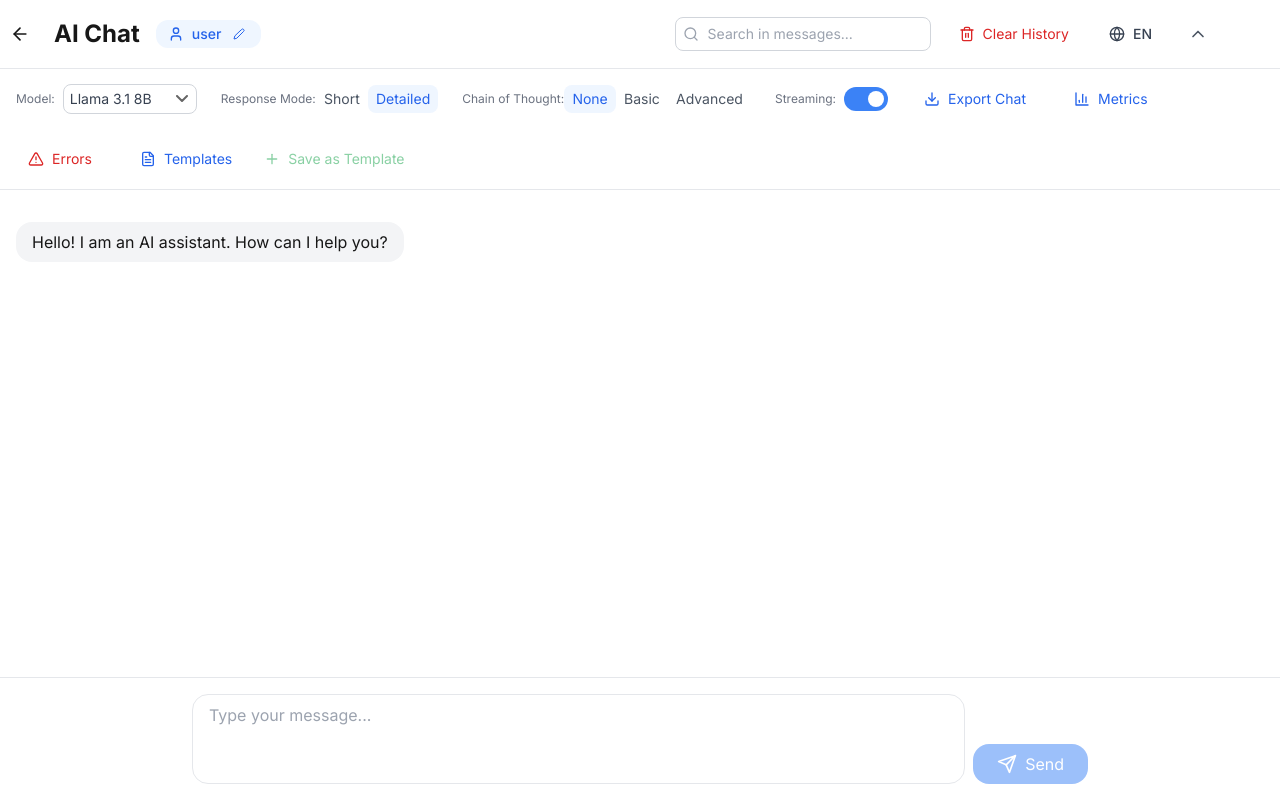
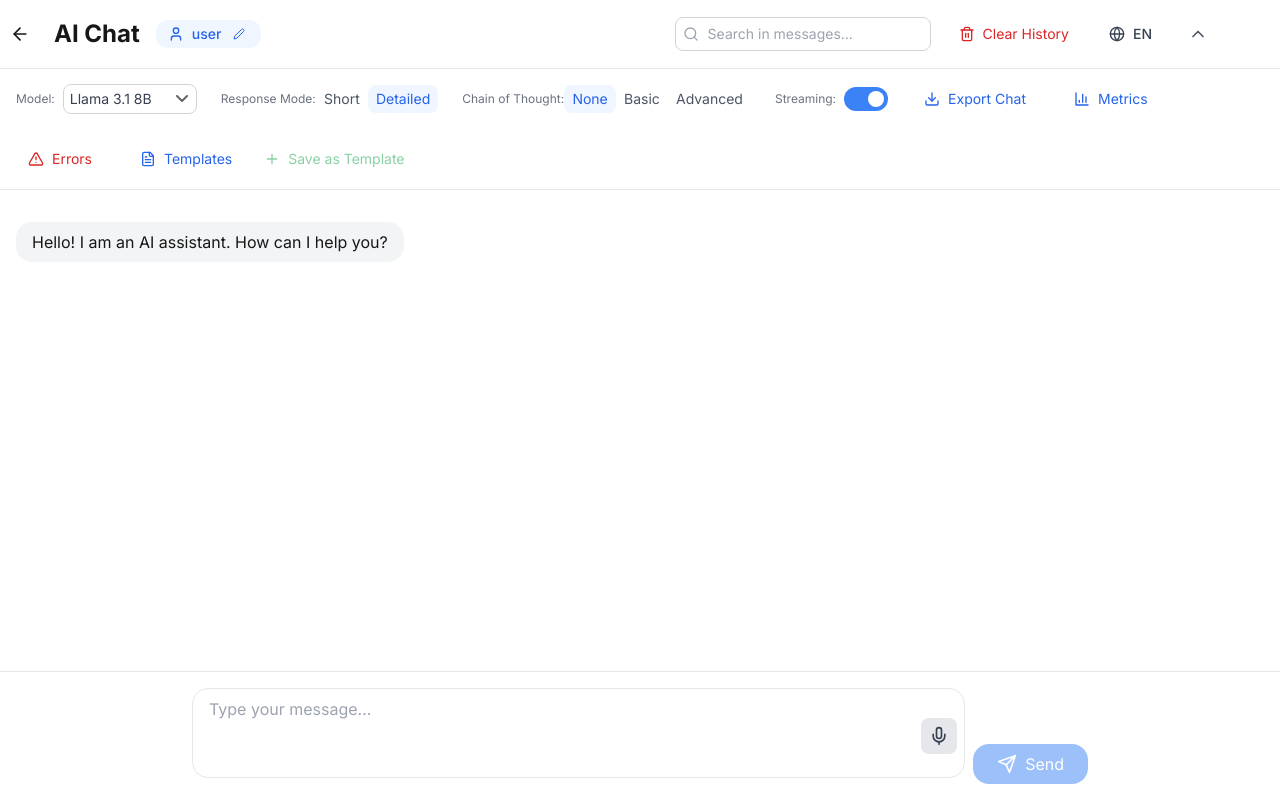
Before and after one commit to korytsa/AI-Next, a Next.js app in the folder frontend/: page /chat in a window 1280 px wide. Built offline with nearby package versions, Linux system fonts and the light colour scheme.

Commit message:
add speech api

```diff
--- a/frontend/app/chat/components/ChatInput.tsx
+++ b/frontend/app/chat/components/ChatInput.tsx
@@ -1,6 +1,7 @@
-import { Send, X } from 'lucide-react'
-import { forwardRef } from 'react'
+import { Send, X, Mic, MicOff } from 'lucide-react'
+import { forwardRef, useEffect } from 'react'
 import { useLanguage } from '@/app/contexts/LanguageContext'
+import { useSpeechRecognition } from '../hooks/useSpeechRecognition'
 
 const MAX_MESSAGE_LENGTH = 10000
 
@@ -14,7 +15,24 @@ interface ChatInputProps {
 
 export const ChatInput = forwardRef<HTMLTextAreaElement, ChatInputProps>(
   ({ input, setInput, onSubmit, loading, onCancel }, ref) => {
-    const { t } = useLanguage()
+    const { t, language } = useLanguage()
+
+    const {
+      isListening,
+      isSupported,
+      error: voiceError,
+      startListening,
+      stopListening,
+      transcript,
+    } = useSpeechRecognition(
+      (text: string) => {
+        const newText = input ? `${input} ${text}` : text
+        if (newText.length <= MAX_MESSAGE_LENGTH) {
+          setInput(newText)
+        }
+      },
+      language
+    )
 
     const handleInputChange = (e: React.ChangeEvent<HTMLTextAreaElement>) => {
       const value = e.target.value
@@ -23,13 +41,29 @@ export const ChatInput = forwardRef<HTMLTextAreaElement, ChatInputProps>(
       }
     }
 
+    const handleVoiceToggle = () => {
+      if (isListening) {
+        stopListening()
+      } else {
+        startListening()
+      }
+    }
+
+    const handleSubmit = (e: React.FormEvent) => {
+      if (isListening) {
+        stopListening()
+      }
+      onSubmit(e)
+    }
+
     const remainingChars = MAX_MESSAGE_LENGTH - input.length
     const isNearLimit = remainingChars < 100
 
     return (
-      <form onSubmit={onSubmit} className="border-t p-4">
+      <form onSubmit={handleSubmit} className="border-t p-4">
         <div className="flex flex-col gap-2 max-w-4xl mx-auto">
           <div className="flex gap-2 items-end">
+            <div className="flex-1 relative">
               <textarea
                 ref={ref}
                 value={input}
@@ -37,17 +71,40 @@ export const ChatInput = forwardRef<HTMLTextAreaElement, ChatInputProps>(
                 placeholder={t('chat.placeholder')}
                 maxLength={MAX_MESSAGE_LENGTH}
                 rows={3}
-              className="flex-1 px-4 py-2 border rounded-2xl focus:outline-none focus:ring-2 focus:ring-blue-500 dark:bg-gray-800 resize-none overflow-y-auto"
+                className="w-full px-4 py-2 pr-12 border rounded-2xl focus:outline-none focus:ring-2 focus:ring-blue-500 dark:bg-gray-800 resize-none overflow-y-auto"
                 disabled={loading}
                 onKeyDown={(e) => {
                   if (e.key === 'Enter' && !e.shiftKey) {
                     e.preventDefault()
                     if (!loading && input.trim()) {
+                      if (isListening) {
+                        stopListening()
+                      }
                       onSubmit(e as any)
                     }
                   }
                 }}
               />
+              {isSupported && (
+                <button
+                  type="button"
+                  onClick={handleVoiceToggle}
+                  disabled={loading}
+                  className={`absolute right-2 top-1/2 -translate-y-1/2 p-2 rounded-lg transition-colors ${
+                    isListening
+                      ? 'bg-red-500 text-white hover:bg-red-600'
+                      : 'bg-gray-200 dark:bg-gray-700 text-gray-700 dark:text-gray-300 hover:bg-gray-300 dark:hover:bg-gray-600'
+                  } disabled:opacity-50 disabled:cursor-not-allowed`}
+                  title={isListening ? t('chat.stopListening') : t('chat.startListening')}
+                >
+                  {isListening ? (
+                    <MicOff className="w-5 h-5" />
+                  ) : (
+                    <Mic className="w-5 h-5" />
+                  )}
+                </button>
+              )}
+            </div>
             {loading && onCancel ? (
               <button
                 type="button"
@@ -68,6 +125,24 @@ export const ChatInput = forwardRef<HTMLTextAreaElement, ChatInputProps>(
               </button>
             )}
           </div>
+          {isListening && (
+            <div className="flex flex-col gap-1">
+              <div className="flex items-center gap-2 text-sm text-blue-600 dark:text-blue-400">
+                <div className="w-2 h-2 bg-red-500 rounded-full animate-pulse"></div>
+                <span>{t('chat.listening')}</span>
+              </div>
+              {transcript && (
+                <div className="text-xs text-gray-500 dark:text-gray-400 italic">
+                  {transcript}
+                </div>
+              )}
+            </div>
+          )}
+          {voiceError && (
+            <div className="text-sm text-red-500 dark:text-red-400">
+              {voiceError}
+            </div>
+          )}
           {isNearLimit && (
             <p className={`text-xs text-right ${remainingChars < 0 ? 'text-red-500' : 'text-gray-500'}`}>
               {remainingChars} {t('chat.charactersRemaining')}
--- /dev/null
+++ b/frontend/app/chat/hooks/useSpeechRecognition.ts
@@ -0,0 +1,146 @@
+import { useState, useEffect, useRef, useCallback } from 'react'
+
+interface SpeechRecognitionHook {
+  isListening: boolean
+  isSupported: boolean
+  error: string | null
+  startListening: () => void
+  stopListening: () => void
+  transcript: string
+}
+
+const ERROR_MESSAGES: Record<string, string> = {
+  'no-speech': 'No speech detected. Please try again.',
+  'audio-capture': 'No microphone found. Please check your microphone.',
+  'not-allowed': 'Microphone permission denied. Please allow microphone access.',
+  'network': 'Network error. Please check your connection.',
+}
+
+export function useSpeechRecognition(
+  onResult: (text: string) => void,
+  language: 'en' | 'ru' = 'en'
+): SpeechRecognitionHook {
+  const [isListening, setIsListening] = useState(false)
+  const [isSupported, setIsSupported] = useState(false)
+  const [error, setError] = useState<string | null>(null)
+  const [transcript, setTranscript] = useState('')
+  const recognitionRef = useRef<SpeechRecognition | null>(null)
+
+  useEffect(() => {
+    if (typeof window === 'undefined') return
+
+    const SpeechRecognition = window.SpeechRecognition || (window as any).webkitSpeechRecognition
+
+    if (!SpeechRecognition) {
+      setError('Speech recognition is not supported in your browser')
+      return
+    }
+
+    setIsSupported(true)
+    const recognition = new SpeechRecognition()
+
+    recognition.continuous = true
+    recognition.interimResults = true
+    recognition.lang = language === 'ru' ? 'ru-RU' : 'en-US'
+
+    recognition.onstart = () => {
+      setIsListening(true)
+      setError(null)
+      setTranscript('')
+    }
+
+    recognition.onresult = (event: SpeechRecognitionEvent) => {
+      let finalText = ''
+      let interimText = ''
+
+      for (let i = event.resultIndex; i < event.results.length; i++) {
+        const text = event.results[i][0].transcript
+        if (event.results[i].isFinal) {
+          finalText += text + ' '
+        } else {
+          interimText += text
+        }
+      }
+
+      if (finalText) {
+        const trimmed = finalText.trim()
+        setTranscript(trimmed)
+        onResult(trimmed)
+      } else if (interimText) {
+        setTranscript(interimText)
+      }
+    }
+
+    recognition.onerror = (event: SpeechRecognitionErrorEvent) => {
+      setError(ERROR_MESSAGES[event.error] || `Speech recognition error: ${event.error}`)
+      setIsListening(false)
+    }
+
+    recognition.onend = () => setIsListening(false)
+
+    recognitionRef.current = recognition
+
+    return () => {
+      recognitionRef.current?.stop()
+      recognitionRef.current = null
+    }
+  }, [onResult, language])
+
+  const startListening = useCallback(() => {
+    if (!recognitionRef.current || isListening) return
+
+    try {
+      recognitionRef.current.lang = language === 'ru' ? 'ru-RU' : 'en-US'
+      recognitionRef.current.start()
+    } catch {
+      setError('Failed to start speech recognition')
+    }
+  }, [isListening, language])
+
+  const stopListening = useCallback(() => {
+    recognitionRef.current?.stop()
+    setIsListening(false)
+  }, [])
+
+  return {
+    isListening,
+    isSupported,
+    error,
+    startListening,
+    stopListening,
+    transcript,
+  }
+}
+
+declare global {
+  interface Window {
+    SpeechRecognition: new () => SpeechRecognition
+    webkitSpeechRecognition: new () => SpeechRecognition
+  }
+}
+
+interface SpeechRecognition {
+  continuous: boolean
+  interimResults: boolean
+  lang: string
+  start(): void
+  stop(): void
+  onstart: (() => void) | null
+  onresult: ((event: SpeechRecognitionEvent) => void) | null
+  onerror: ((event: SpeechRecognitionErrorEvent) => void) | null
+  onend: (() => void) | null
+}
+
+interface SpeechRecognitionEvent {
+  resultIndex: number
+  results: SpeechRecognitionResult[]
+}
+
+interface SpeechRecognitionResult {
+  [index: number]: { transcript: string; confidence: number }
+  isFinal: boolean
+}
+
+interface SpeechRecognitionErrorEvent {
+  error: string
+}
--- a/frontend/app/lib/translations.ts
+++ b/frontend/app/lib/translations.ts
@@ -26,6 +26,12 @@ export const translations = {
       charactersRemaining: 'characters remaining',
       save: 'Save',
       changeName: 'Change name',
+      voiceInput: 'Voice Input',
+      startListening: 'Start listening',
+      stopListening: 'Stop listening',
+      listening: 'Listening...',
+      voiceNotSupported: 'Voice input is not supported in your browser',
+      voiceError: 'Voice input error',
     },
     templates: {
       title: 'Templates',
@@ -143,6 +149,12 @@ export const translations = {
       charactersRemaining: 'символов осталось',
       save: 'Сохранить',
       changeName: 'Изменить имя',
+      voiceInput: 'Голосовой ввод',
+      startListening: 'Начать прослушивание',
+      stopListening: 'Остановить прослушивание',
+      listening: 'Слушаю...',
+      voiceNotSupported: 'Голосовой ввод не поддерживается в вашем браузере',
+      voiceError: 'Ошибка голосового ввода',
     },
     templates: {
       title: 'Шаблоны',
```
Lines whose indentation alone changed are shown as unchanged.
